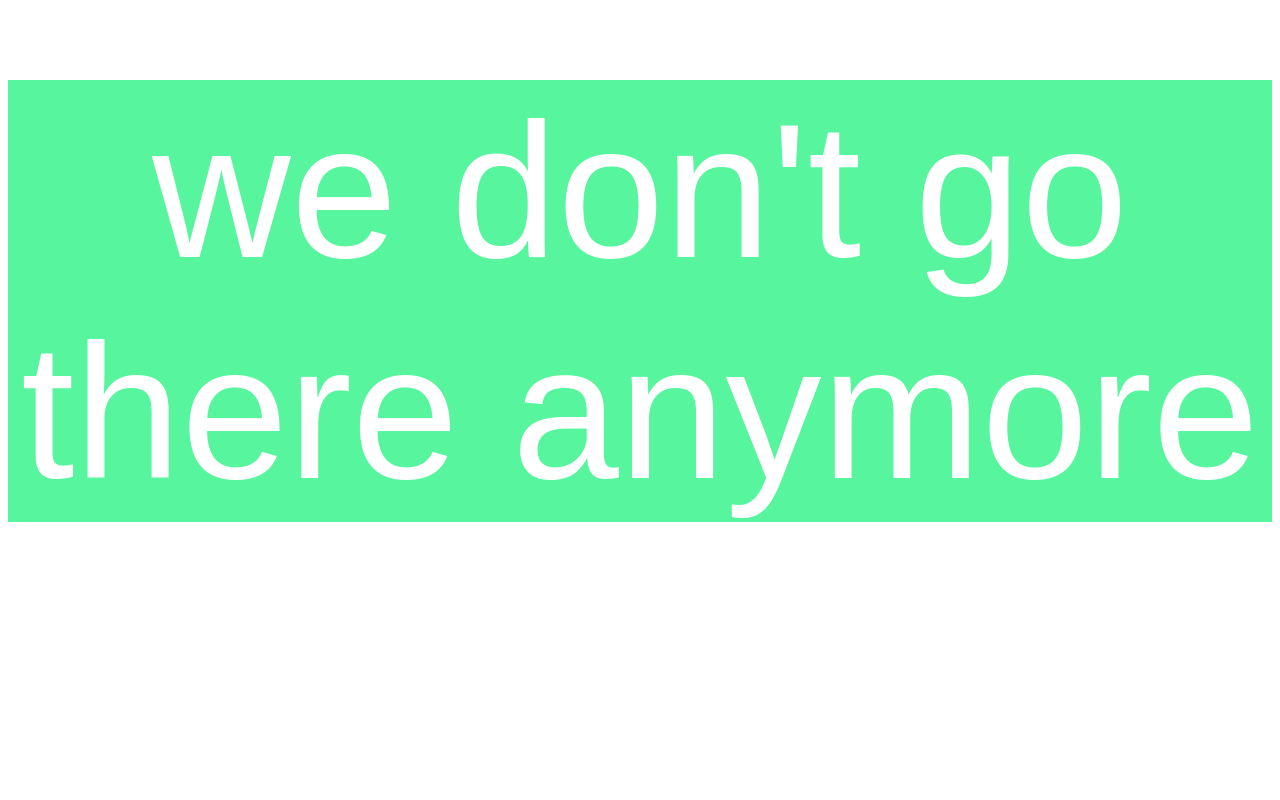
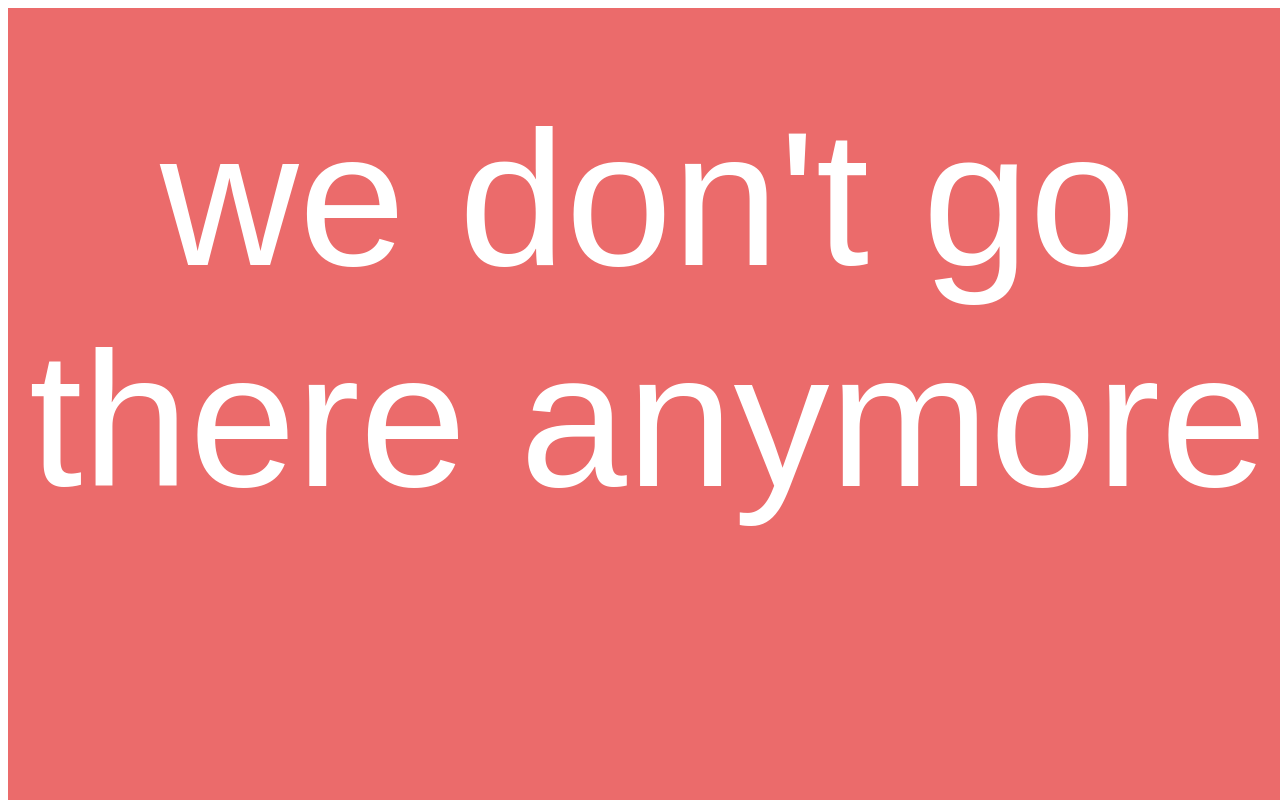
Before and after one commit to mumogu/escalation-indicator, a plain HTML site: page src/index.html in a window 1280 px wide. Drawn offline with Linux system fonts and the light colour scheme; a web font is replaced by a local one.

Commit message:
adds awsome styling

```diff
--- a/src/index.html
+++ b/src/index.html
@@ -11,9 +11,15 @@
 
     <style type="text/css">
 
-         div#style-container.escalation {
+        div#style-container {
+          position: fixed;
+          height: 100%;
+          width: 100%;
+          color: white;
+        }
+
+        div#style-container.escalation {
           background-color: #57F59E;
-          color: white;
         }
 
         div#klaro  {
@@ -26,8 +32,7 @@
             font-family: "Damion", sans-serif
         }
          div#style-container.escalationEnded{
-          background-color: red;
-          color: black;
+          background-color: #EB6B6B;
         }
     </style>
 </head>
@@ -38,11 +43,12 @@
 <script type="text/javascript">
     let words = ["Klaro", "Natürlich", "Immer", "Wenig überraschend", "Selbstverständlich", "sicher", "gewiss", "sicherlich", "logischerweise", "wen wundert's"];
     let wordsEscalationEnded =["Nein", "Noch nicht", "hab ein wenig Geduld", "über den Punkt sind wir hinaus","komm morgen wieder", "weißt du mehr?", "...wait for it", "we don't go there anymore"];
-    if (Date.now() < 1558632587261) {
+    if (Date.now() < 1558690651347) {
       document.getElementById("klaro").textContent = words[Math.floor(Math.random() * words.length)];
     } else {
       document.getElementById("klaro").textContent = wordsEscalationEnded[Math.floor(Math.random() * wordsEscalationEnded.length)];
-      document.getElementById("style-container").class = "escalationEnded";
+      document.getElementById("style-container").classList.remove("escalation");
+      document.getElementById("style-container").classList.add("escalationEnded");
     }
 </script>
 </body>
```
